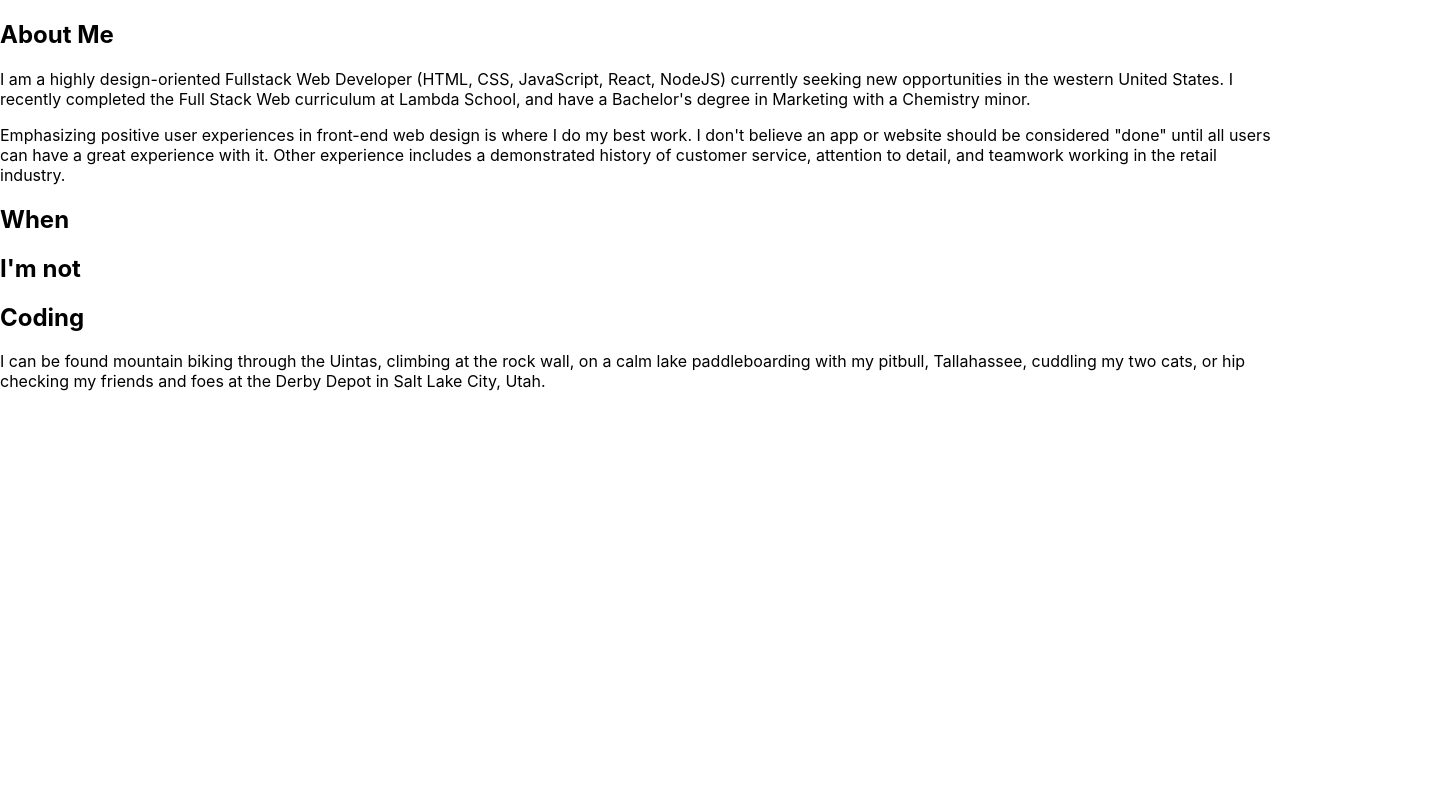
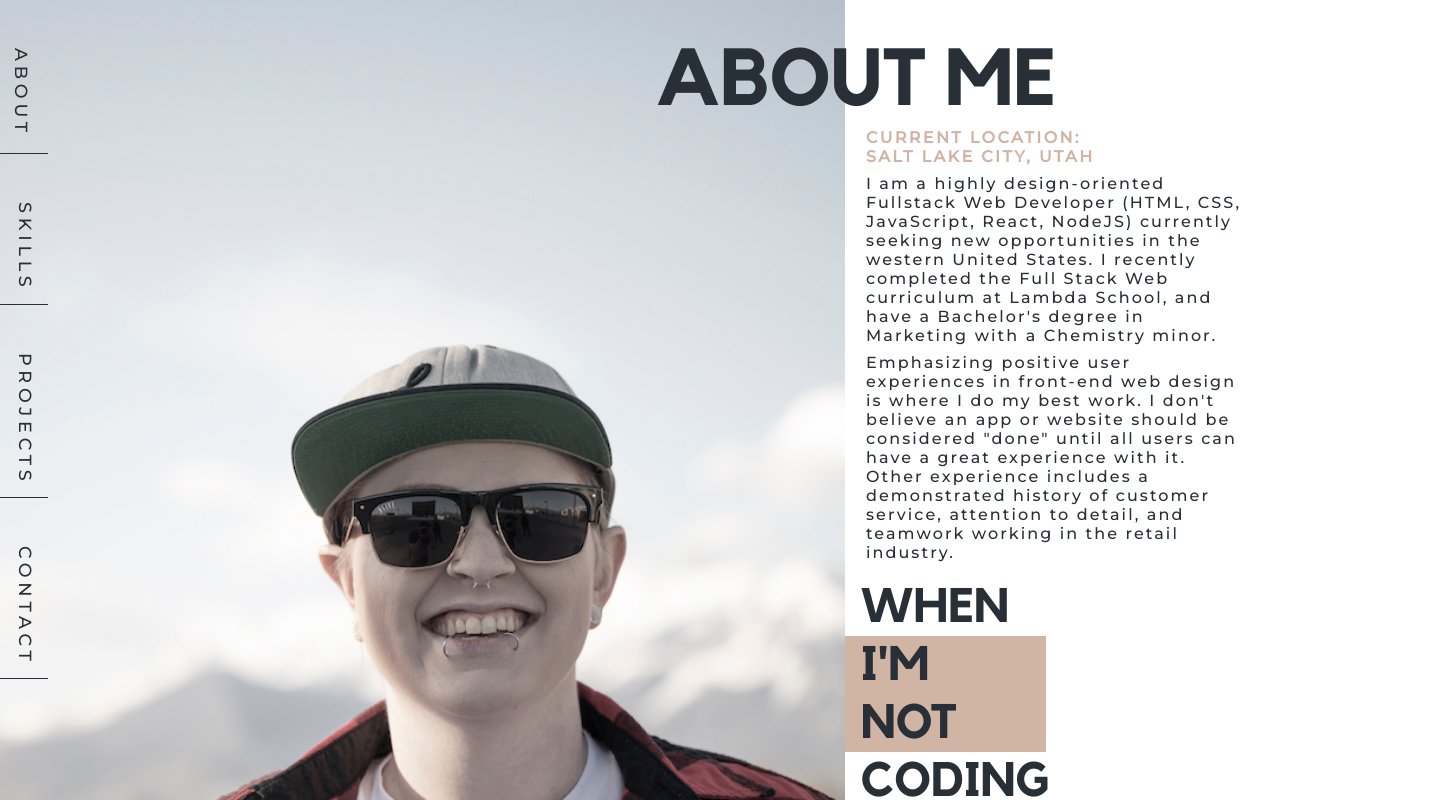
Before and after one commit to KParrish193/portfolio-II, a React (Create React App) app in the folder portfolio/: page /about in a window 1280 px wide. Shown: the top 800 px of the page, 1456 px wide, since content can reach past the window. Built offline with nearby package versions, Linux system fonts and the light colour scheme; what react-animations would draw is missing.

Commit message:
desktop about me done

```diff
--- a/portfolio/src/components/About.js
+++ b/portfolio/src/components/About.js
@@ -1,12 +1,30 @@
 import React from 'react'
+import { AboutContainer } from '../styles'
+import NavOne from './NavOne';
 
 function About() {
     return(
-        <div>
-            <div>
-            <div>
+        <AboutContainer>
+
+            <div className="image">
+                <div className="nav">
+                    <NavOne />
+                </div>
+            </div>
+
+            <div className="content">
+                <div className="heading">
                     <h2>About Me</h2>
                 </div>
+
+                <div className="paragraphs">
+                    <h4>
+                    Current Location:
+                    </h4>
+                    <h4>
+                    Salt Lake City, UTAH
+                    </h4>
+
                     <p>
                     I am a highly design-oriented Fullstack Web Developer (HTML, CSS, JavaScript, React, NodeJS) currently seeking new opportunities in the western United States. I recently completed the Full Stack Web curriculum at Lambda School, and have a Bachelor's degree in Marketing with a Chemistry minor.</p>
 
@@ -14,15 +32,19 @@ function About() {
                     Emphasizing positive user experiences in front-end web design is where I do my best work. I don't believe an app or website should be considered "done" until all users can have a great experience with it. Other experience includes a demonstrated history of customer service, attention to detail, and teamwork working in the retail industry.</p>
                     </div>
 
-            <div>
-            <h2>When</h2>
-            <h2>I'm not </h2>
-            <h2>Coding</h2>
+                    <div className="not">
+                        <h3>When</h3>
+                        <h3 className="opp" >I'm not </h3>
+                        <h3>Coding</h3>
                     </div>
 
+                    <div className="paragraphs">
                     <p>
                     I can be found mountain biking through the Uintas, climbing at the rock wall, on a calm lake paddleboarding with my pitbull, Tallahassee, cuddling my two cats, or hip checking my friends and foes at the Derby Depot in Salt Lake City, Utah.</p>
                     </div>
+                </div>
+
+        </AboutContainer>
     )
 }
 
--- a/portfolio/src/components/ProjectNav.js
+++ b/portfolio/src/components/ProjectNav.js
@@ -1,25 +1,26 @@
 import React from 'react';
 import { NavLink } from 'react-router-dom';
+import { ProjectNavContainer} from '../styles'
 
 function ProjectNav(){
     return(
-        <div>
+        <ProjectNavContainer>
             <NavLink to="/artxblm" className="top">
-                01 Art x BLM
+                <p>01.</p> Art x BLM
             </NavLink>
 
             <NavLink to="/raheem-ai">
-                02 Raheem AI
+                <p>02.</p> Raheem AI
             </NavLink>
 
             <NavLink to="/high-q">
-                03 High-Q
+                <p>03.</p> High-Q
             </NavLink>
 
             <NavLink to="/wrdstore">
-                04 Wasatch Roller Derby Store
+                <p>04.</p> Wasatch Roller Derby Store
             </NavLink>
-        </div>
+        </ProjectNavContainer>
     )
 }
 
--- a/portfolio/src/components/Raheem.js
+++ b/portfolio/src/components/Raheem.js
@@ -1,11 +1,47 @@
 import React from 'react'
 import ProjectNav from './ProjectNav';
 
+import { RaheemContainer } from '../styles';
+
 function Raheem() {
     return(
+        <RaheemContainer>
         <div>
             <ProjectNav />
         </div>
+        <div className="content">
+            <div className="split">
+                <div>
+                    <h2>Raheem AI</h2>
+                    <p></p>
+                </div>
+                <div>
+
+                </div>
+            </div>
+            <div className="left">
+                <div>
+                    <p>
+
+                    </p>
+                </div>
+                <div>
+
+                </div>
+
+            </div>
+            <div className="right">
+                <div>
+                    <p>
+
+                    </p>
+                </div>
+                <div>
+
+                </div>
+            </div>
+        </div>
+        </RaheemContainer>
     )
 }
 
--- a/portfolio/src/styles/index.js
+++ b/portfolio/src/styles/index.js
@@ -1,6 +1,6 @@
 import styled, { keyframes } from 'styled-components';
 import { bounce } from 'react-animations';
-
+import about from '../assets/NZ6_7498.jpg';
 import landing from '../assets/lakecopy.jpg';
 import contact from '../assets/herocopy.jpg';
 
@@ -20,9 +20,9 @@ export const AppContainer = styled.div`
 `
 
 export const LandingContainer = styled.div`
+    background-image: url(${landing});
     width: 100%;
     height: 100vh;
-    background-image: url(${landing});
     background-color: grey;
     padding-top: 35rem;
     background-repeat: no-repeat;
@@ -128,6 +128,139 @@ export const LandingContainer = styled.div`
                 font-size: 1.2rem;
                 padding-left: 2rem;
                 height: 3.7rem;
+            }
+        }
+    }
+`
+
+export const AboutContainer = styled.div`
+    width: 100%;
+    display: flex;
+    height: auto;
+    flex-direction: row;
+
+    .heading {
+        display: inline block;
+        width: 50rem;
+
+        @media(max-width: 700px){
+            width: 25rem;
+        }
+
+        h2 {
+            font-family: 'kollektif';
+            font-size: 5rem;
+            text-transform: uppercase;
+            padding: 0;
+            margin: 0;
+
+            @media(max-width: 700px){
+                font-size: 3.2rem;
+            }
+        }
+    }
+
+    .paragraphs {
+        width: 90%;
+    }
+
+    .image {
+        background-image: url(${about});
+        background-repeat: no-repeat;
+        background-position: 50% 10%;
+        background-size: cover;
+        width: 66%;
+        height: auto;
+
+        @media(max-width: 700px){
+            display: none;
+        }
+
+        .nav {
+            padding-top: 2rem;
+
+            @media(max-width: 700px){
+                padding-top: 0;
+            }
+
+            a {
+                color: #282F36;
+                writing-mode: vertical-rl;
+                border-bottom: solid 1px #282F36;
+
+                @media(max-width: 700px){
+                    border-bottom: none;
+                }
+            }
+        }
+    }
+
+    .content {
+        background-color: #fff;
+        color: #282F36;
+        width: 33%;
+        display: flex;
+        flex-direction: column;
+        align-items: center;
+        padding: 2rem 0;
+
+        @media(max-width: 700px){
+            width: 50%;
+        }
+
+        h4 {
+            color: #D0B4A4;
+            font-family: 'Montserrat', sans-serif;
+            text-transform: uppercase;
+            letter-spacing: 0.15rem;
+            padding: 0;
+            margin: 0;
+        }
+
+        .opp {
+            background-color: #D0B4A4;
+            width: 40%;
+
+            @media(max-width: 1050px){
+                width: 55%;
+            }
+
+            @media(max-width: 700px){
+                width: 50%;
+            }
+        }
+
+        .not {
+            width: 100%;
+            padding: 1rem 0 0.25rem;
+        }
+
+        h3 {
+            text-transform: uppercase;
+            font-family: 'kollektif';
+            font-size: 3rem;
+            color: #282F36;
+            margin: 0;
+            padding: 0 1rem;
+
+            @media(max-width: 1050px){
+                padding: 0 0.75rem;
+            }
+
+            @media(max-width: 700px){
+                padding: 0 0.5rem;
+            }
+        }
+
+        p {
+            margin: 0;
+            font-family: 'Montserrat', sans-serif;
+            letter-spacing: 0.13rem;
+            padding: 0.5rem 3rem 0 0;
+            width: 100%;
+
+            @media(max-width: 1050px){
+                padding: 0.5rem 2.5rem 0 0;
             }
         }
     }
@@ -361,6 +494,41 @@ export const NavContainer = styled.div`
     }
 `
 
+export const ProjectNavContainer = styled.div`
+    width: 100%;
+    display: flex;
+    flex-direction: row;
+    justify-content: space-around;
+    padding: 0.5rem 0;
+
+    p {
+        margin: 0;
+        padding: 0 .75rem 0 0;
+
+        @media(max-width: 700px ){
+            padding: 0 .25rem 0 0;
+        }
+    }
+
+    a {
+        text-decoration: none;
+        color: #282F36;
+        font-size: 0.9rem;
+        letters-spacing: 0.1rem;
+        text-transform: uppercase;
+        font-family: 'Montserrat', sans-serif;
+        display: flex;
+        flex-direction: row;
+        align-items: center;
+        padding: 0;
+        margin: 0;
+
+        @media(max-width: 700px){
+            font-size: 0.5rem;
+        }
+    }
+`
+
 export const ProjectContainer = styled.div`
     width: 100%;
     display: flex;
@@ -519,7 +687,27 @@ export const ProjectContainer = styled.div`
             }
         }
     }
+`
 
+export const RaheemContainer = styled.div`
+    width: 100%;
+
+    h2 {
+        text-transform: uppercase;
+        font-family: 'kollektif'
+    }
+
+    .left {
+
+    }
+
+    .right {
+
+    }
+
+    .split {
+
+    }
 `
 
 export const SkillsContainer = styled.div`
```
Also changed, not shown: portfolio/src/assets/NZ6_7498.jpg (renamed from portfolio/src/assets/NZ6_7498 copy.jpg). Lines whose indentation alone changed are shown as unchanged.
